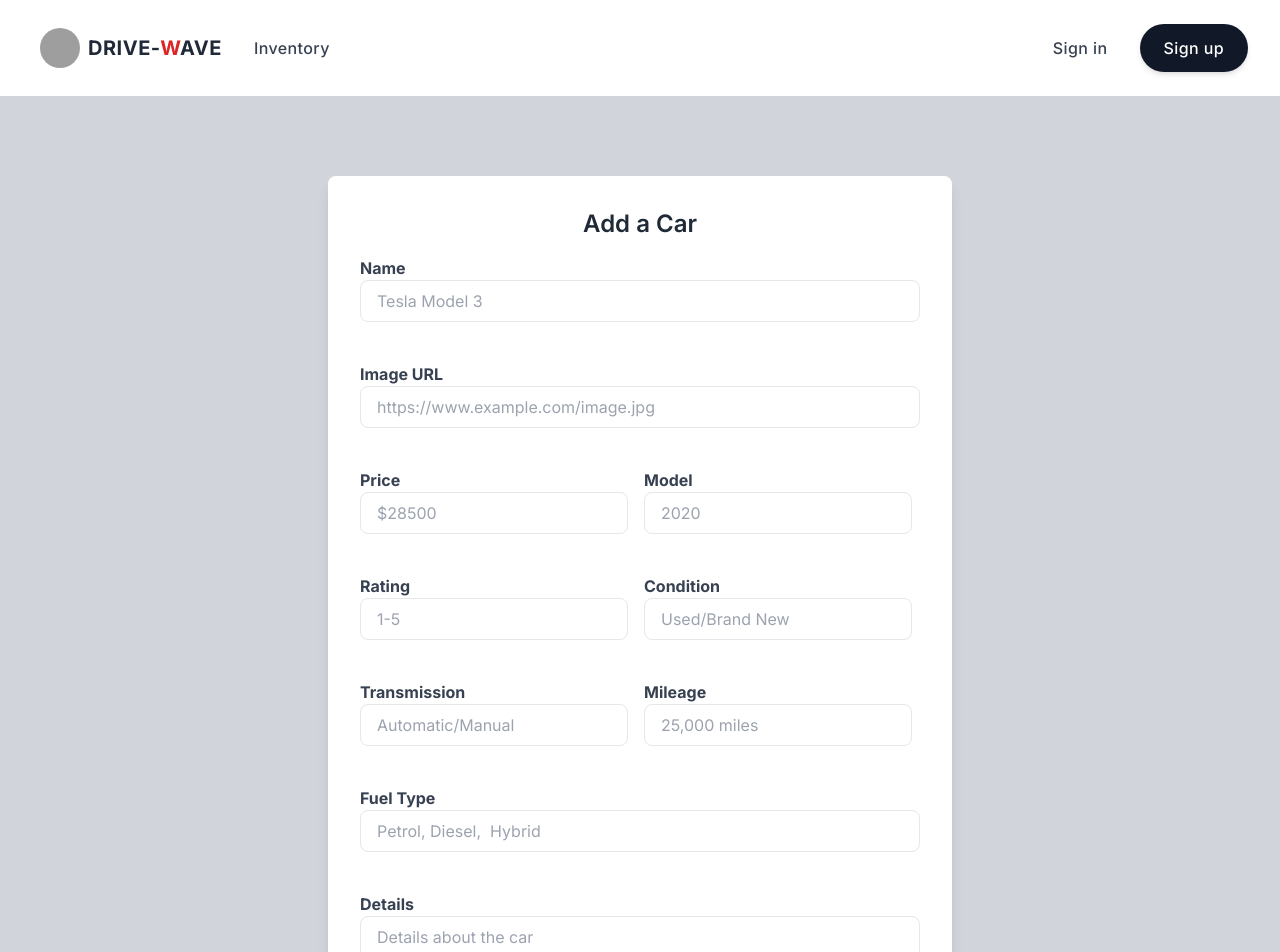
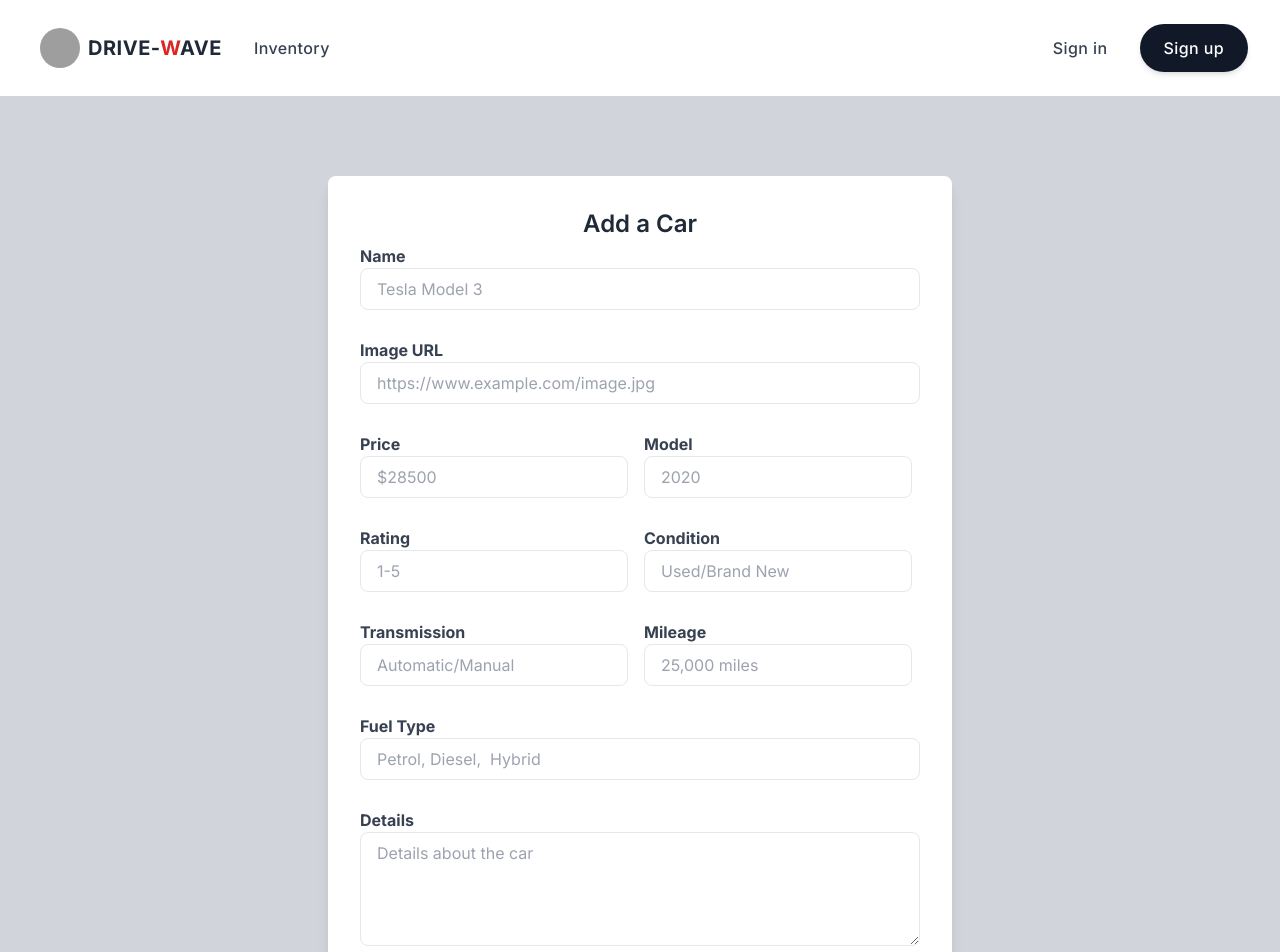
Before and after one commit to ashikul-repliq/demo-project-drive-wave, a Next.js app: page /add-car in a window 1280 px wide. Shown: the top 952 px of the page. Built offline with nearby package versions, Linux system fonts and the light colour scheme; grey boxes are pictures that could not be loaded.

Commit message:
car-add-form-updated

```diff
--- a/components/car-form/CarForm.jsx
+++ b/components/car-form/CarForm.jsx
@@ -41,9 +41,9 @@ const CarForm = ({ onSubmit }) => {
 
   return (
     <form onSubmit={formik.handleSubmit} className="w-full max-w-md  lg:max-w-2xl mx-auto  bg-white p-8 rounded-lg md:w-1/2 lg:w-1/2 shadow-lg">
-      <h2 className="text-2xl font-semibold mb-4 text-gray-800  text-center">Add a Car</h2>
+      <h2 className="text-2xl font-semibold mb-1 text-gray-800  text-center">Add a Car</h2>
       <div className="grid grid-cols-1 gap-6">
-        <div className="mb-4">
+        <div className="mb-1">
           <label htmlFor="Name" className="block text-gray-700   font-bold ">Name</label>
           <input
             type="text"
@@ -58,7 +58,7 @@ const CarForm = ({ onSubmit }) => {
           )}
         </div>
 
-        <div className="mb-4">
+        <div className="mb-1">
           <label htmlFor="Img" className="block text-gray-700   font-bold">Image URL</label>
           <input
             type="text"
@@ -74,7 +74,7 @@ const CarForm = ({ onSubmit }) => {
         </div>
 
        <div className='flex  gap-4'>
-<div className="mb-4">
+<div className="mb-1">
           <label htmlFor="Price" className="block text-gray-700   font-bold">Price</label>
           <input
             type="text"
@@ -89,7 +89,7 @@ const CarForm = ({ onSubmit }) => {
           )}
         </div>
 
- <div className="mb-4">
+ <div className="mb-1">
           <label htmlFor="Model" className="block text-gray-700   font-bold">Model</label>
           <input
             type="text"
@@ -109,7 +109,7 @@ const CarForm = ({ onSubmit }) => {
 
   <div className='flex gap-4'>
 
- <div className="mb-4">
+ <div className="mb-1">
           <label htmlFor="Rating" className="block text-gray-700   font-bold">Rating</label>
           <input
             type="text"
@@ -124,7 +124,7 @@ const CarForm = ({ onSubmit }) => {
           )}
         </div>
 
- <div className="mb-4">
+ <div className="mb-1">
           <label htmlFor="Condition" className="block text-gray-700   font-bold">Condition</label>
           <input
             type="text"
@@ -143,7 +143,7 @@ const CarForm = ({ onSubmit }) => {
 
    <div className='flex gap-4'>
 
-    <div className="mb-4">
+    <div className="mb-1">
           <label htmlFor="Transmission" className="block text-gray-700   font-bold">Transmission</label>
           <input
             type="text"
@@ -159,7 +159,7 @@ const CarForm = ({ onSubmit }) => {
         </div>
 
 
- <div className="mb-4">
+ <div className="mb-1">
           <label htmlFor="Mileage" className="block text-gray-700   font-bold">Mileage</label>
           <input
             type="text"
@@ -182,7 +182,7 @@ const CarForm = ({ onSubmit }) => {
 
 
 
-        <div className="mb-4">
+        <div className="mb-1">
           <label htmlFor="FuelType" className="block text-gray-700   font-bold">Fuel Type</label>
           <input
             type="text"
@@ -197,7 +197,7 @@ const CarForm = ({ onSubmit }) => {
           )}
         </div>
 
-        <div className="mb-4">
+        <div className="mb-1">
           <label htmlFor="Details" className="block text-gray-700   font-bold">Details</label>
           <textarea
             id="Details"
```
